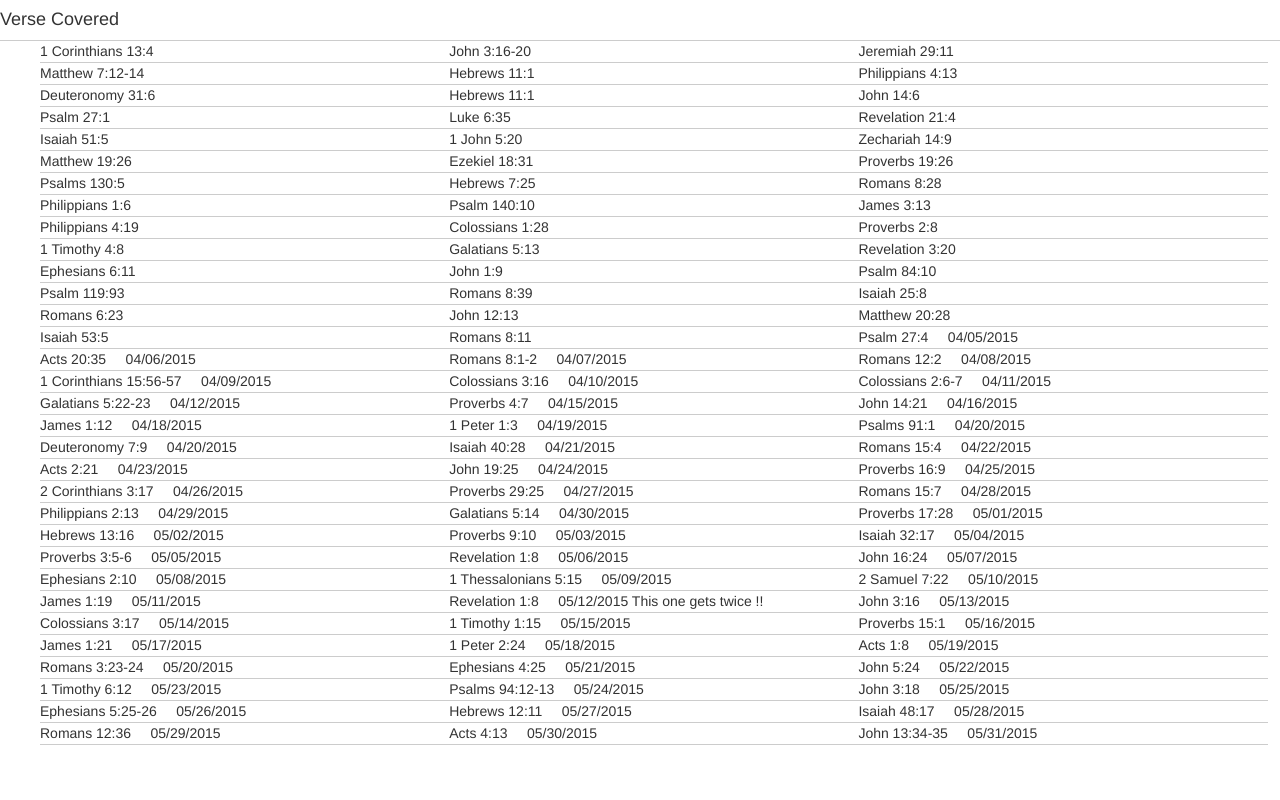
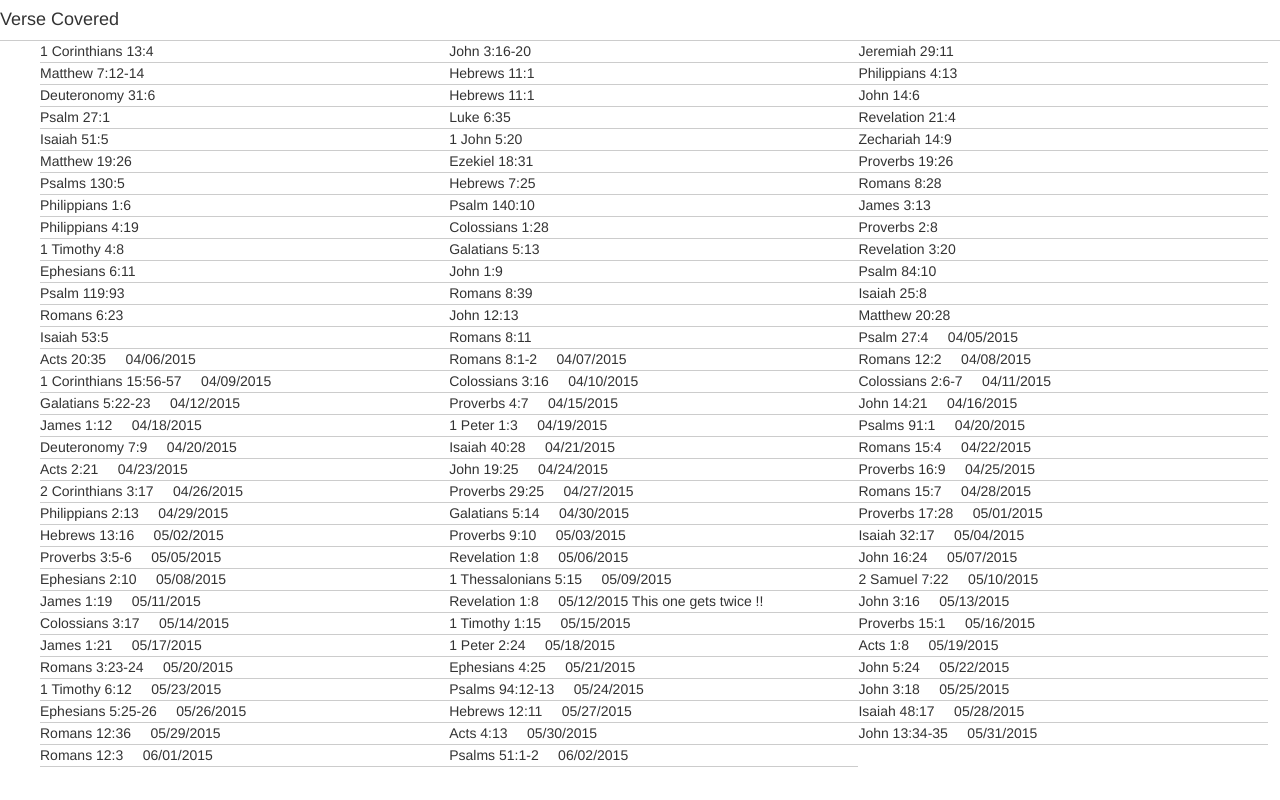
Before and after one commit to tonytan4ever/My-online-bible-notes, a plain HTML site: page index.html in a window 1280 px wide. Drawn offline with nearby package versions, Linux system fonts and the light colour scheme.

Commit message:
06/04/2015 Update

```diff
--- a/index.html
+++ b/index.html
@@ -136,6 +136,8 @@
   		<li>Romans 12:36&nbsp&nbsp&nbsp&nbsp 05/29/2015</li>
   		<li>Acts 4:13&nbsp&nbsp&nbsp&nbsp 05/30/2015</li>
   		<li>John 13:34-35&nbsp&nbsp&nbsp&nbsp 05/31/2015</li>
+  		<li>Romans 12:3&nbsp&nbsp&nbsp&nbsp 06/01/2015</li>
+  		<li>Psalms 51:1-2&nbsp&nbsp&nbsp&nbsp 06/02/2015</li>
 	</ul>
 
     <!-- jQuery (necessary for Bootstrap's JavaScript plugins) -->
```
